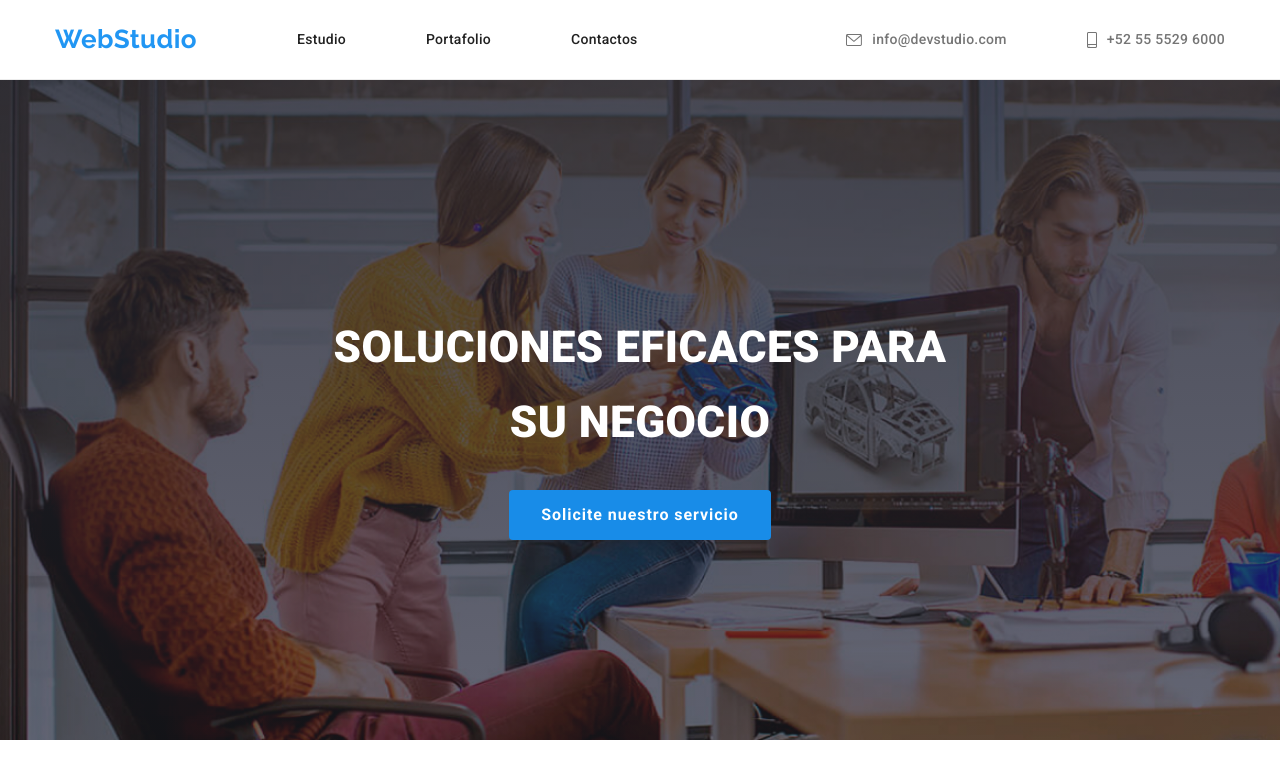
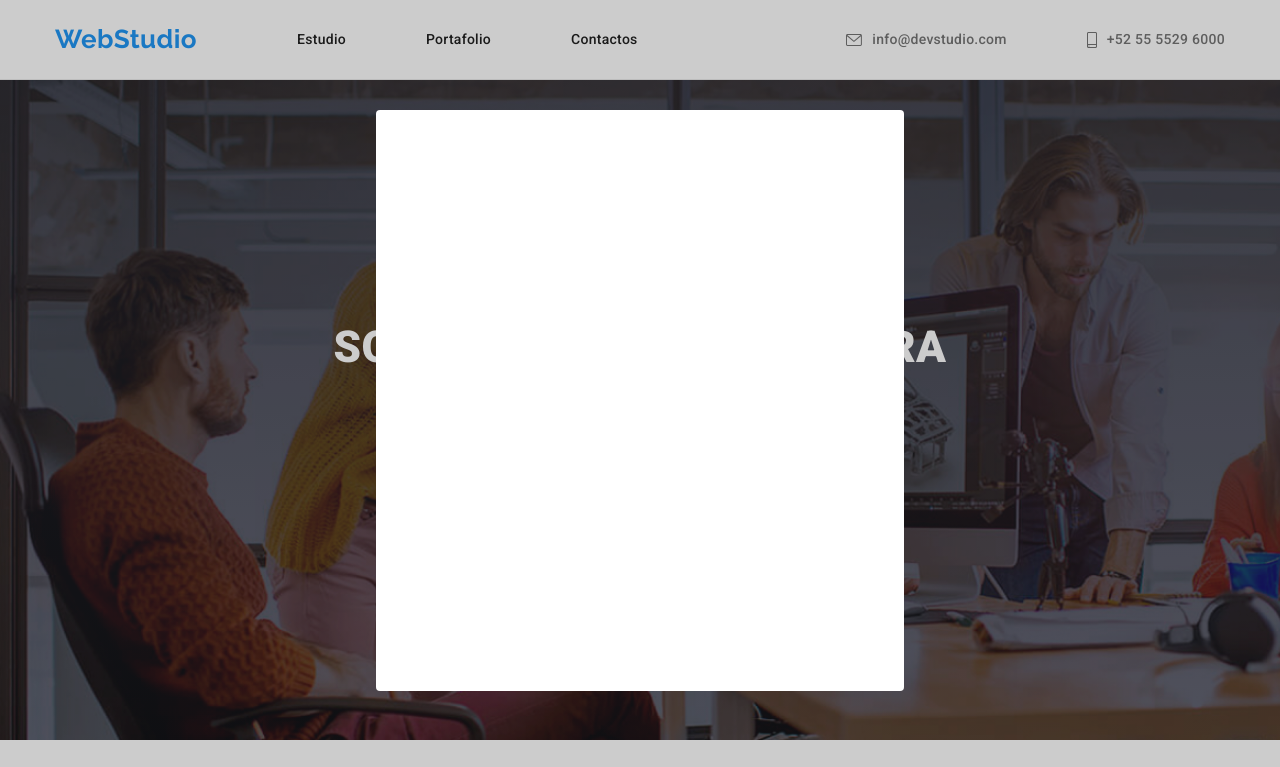
Before and after one commit to AlejaEJ/goit-markup-hw-05, a plain HTML site: page index.html in a window 1280 px wide. Both pictures are taken after a click on the button "Solicite nuestro servicio". Shown: the top 767 px of the page. Drawn offline with nearby package versions, Linux system fonts and the light colour scheme.

Commit message:
Document with Modal

```diff
--- a/css/styles.css
+++ b/css/styles.css
@@ -183,6 +183,42 @@ a {
     fill: var(--accent-color);
 }
 
+/* Modal window */
+.backdrop {
+    display: flex;
+    align-items: center;
+    justify-content: center;
+    width: 100%;
+    height: 100%;
+    background-color: rgba(0, 0, 0, 0.2);
+    position: fixed;
+    top: 0;
+    left: 0;
+    opacity: 1;
+    transition: opacity 250ms;
+    transition-timing-function: cubic-bezier(0.4, 0, 0.2, 1);
+}
+
+.backdrop.is-hidden {
+    opacity: 0;
+    pointer-events: none;
+}
+
+.backdrop .modal-form {
+    width: 528px;
+    height: 581px;
+    border-radius: 4px;
+    background-color: var(--primary-white-color);
+    transition: transform ease-in  250ms;
+    transition-timing-function: cubic-bezier(0.4, 0, 0.2, 1);
+    transform: translateY(0);
+    z-index: 1;
+}
+
+.backdrop .modal-form.is-hidden {
+    transform: translateY(200px);
+}
+
 /* Hero Section */
 .hero-section {
     background-image: linear-gradient(rgba(47,48,58,0.7),rgba(47,48,58,0.4)), url(../Images/hero1.jpg);
@@ -242,6 +278,7 @@ a {
     position: relative;
     list-style: none;
     overflow: hidden;
+    z-index: -1;
 }
 
 .what-we-do-section .container ul li img {
@@ -469,11 +506,11 @@ a {
     padding:  63px 24px;
     transform: translateY(100%);
     transition: transform ease-in 250ms;
+    transition-timing-function: cubic-bezier(0.4, 0, 0.2, 1);
 }
 
 .portfolio-section .cards li:hover a .frame .overlay {
     transform: translateY(0);
-
 }
 
 .portfolio-section .cards li a img {
--- a/index.html
+++ b/index.html
@@ -66,10 +66,14 @@
 
     <!--Main Content Section-->
     <main>
+      <!-- Modal Window -->
+      <section class="backdrop is-hidden" data-backdrop>
+        <form class="modal-form is-hidden" data-modal></form>
+      </section>
       <!--Hero Section-->
       <section class="hero-section">
         <h1 class="hero-title">SOLUCIONES EFICACES PARA SU NEGOCIO</h1>
-        <button class="button-primary" type="button">
+        <button class="button-primary" type="button" data-modal-open>
           Solicite nuestro servicio
         </button>
       </section>
@@ -446,5 +450,6 @@
         </aside>
       </div>
     </footer>
+    <script src="./js/modal.js"></script>
   </body>
 </html>
--- /dev/null
+++ b/js/modal.js
@@ -0,0 +1,16 @@
+(() => {
+    const refs = {
+      openModalBtn: document.querySelector("[data-modal-open]"),
+      closeModalBtn: document.querySelector("[data-modal-close]"),
+      backdrop: document.querySelector("[data-backdrop]"),
+      modal: document.querySelector("[data-modal]"),
+    };
+
+    refs.openModalBtn.addEventListener("click", toggleModal);
+    refs.closeModalBtn.addEventListener("click", toggleModal);
+
+    function toggleModal() {
+      refs.backdrop.classList.toggle("is-hidden");
+      refs.modal.classList.toggle("is-hidden");
+    }
+  })();
```
